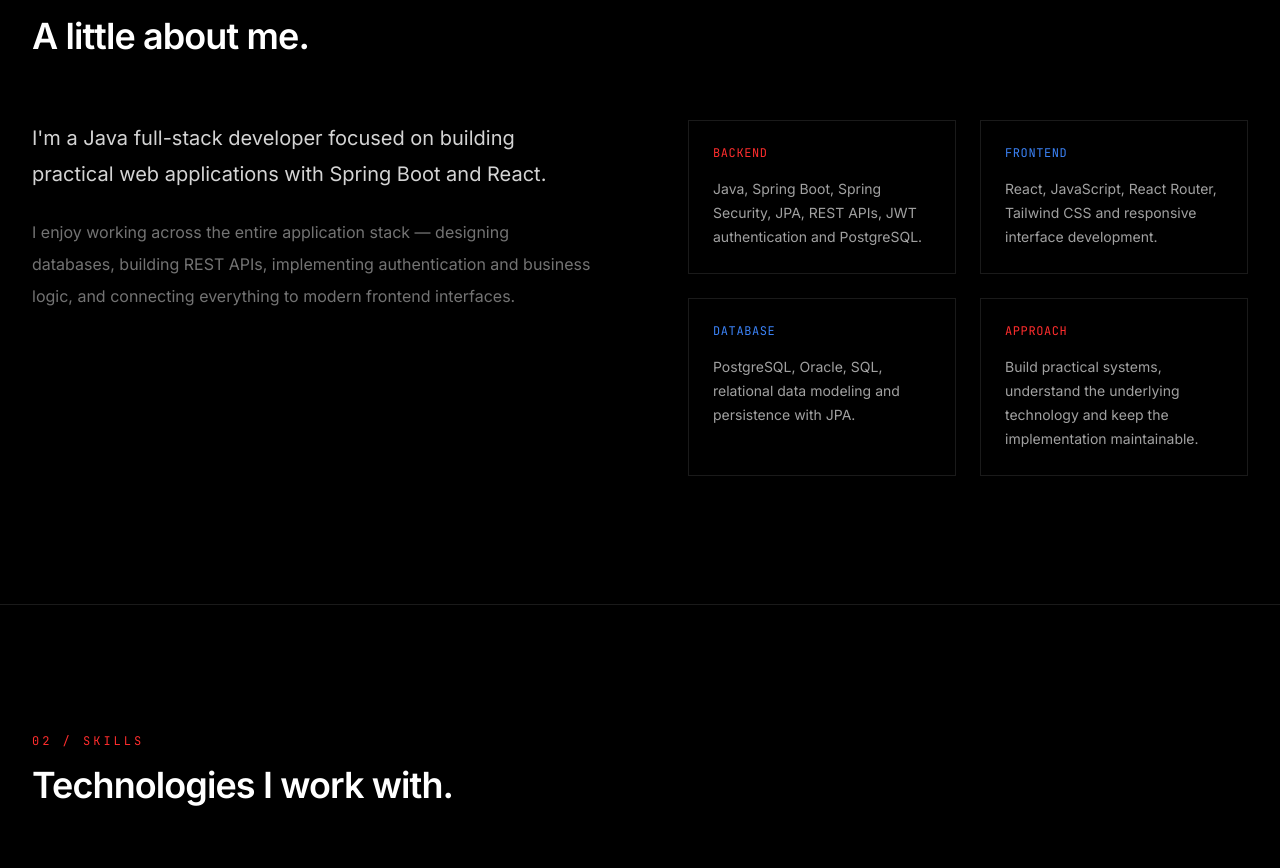
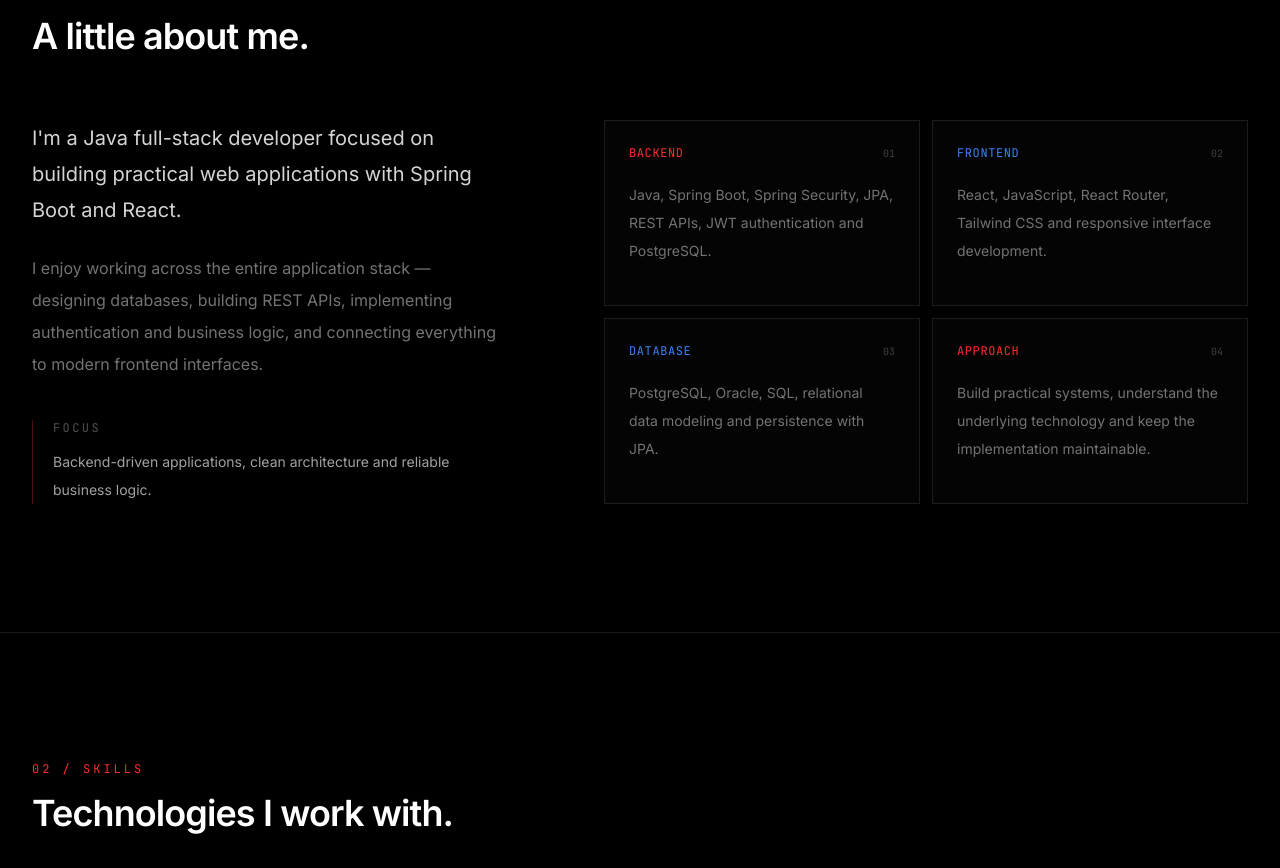
Before and after one commit to sunny-kumar-rana/portfolio, a React app: page / in a window 1280 px wide. Shown: the part 945-1813 px from the top of the page. Built offline with nearby package versions, Linux system fonts and the light colour scheme; the HTML template or start-up script is replaced by a standard one.

Commit message:
About section polish

```diff
--- a/src/components/About.jsx
+++ b/src/components/About.jsx
@@ -1,4 +1,31 @@
 function About() {
+    const areas = [
+        {
+            label: 'BACKEND',
+            accent: 'red',
+            description:
+                'Java, Spring Boot, Spring Security, JPA, REST APIs, JWT authentication and PostgreSQL.',
+        },
+        {
+            label: 'FRONTEND',
+            accent: 'blue',
+            description:
+                'React, JavaScript, React Router, Tailwind CSS and responsive interface development.',
+        },
+        {
+            label: 'DATABASE',
+            accent: 'blue',
+            description:
+                'PostgreSQL, Oracle, SQL, relational data modeling and persistence with JPA.',
+        },
+        {
+            label: 'APPROACH',
+            accent: 'red',
+            description:
+                'Build practical systems, understand the underlying technology and keep the implementation maintainable.',
+        },
+    ]
+
     return (
         <section
             id="about"
@@ -15,65 +42,58 @@ function About() {
                     </h2>
                 </div>
 
-                <div className="grid gap-12 lg:grid-cols-2 lg:gap-24">
+                <div className="grid gap-16 lg:grid-cols-[0.85fr_1.15fr] lg:gap-24">
                     <div>
-                        <p className="text-xl leading-9 text-neutral-300">
+                        <p className="max-w-xl text-xl leading-9 text-neutral-300">
                             I'm a Java full-stack developer focused on building
                             practical web applications with Spring Boot and React.
                         </p>
 
-                        <p className="mt-6 leading-8 text-neutral-500">
+                        <p className="mt-6 max-w-xl leading-8 text-neutral-500">
                             I enjoy working across the entire application stack —
                             designing databases, building REST APIs, implementing
                             authentication and business logic, and connecting
                             everything to modern frontend interfaces.
                         </p>
+
+                        <div className="mt-10 border-l border-accent-red/30 pl-5">
+                            <p className="font-mono text-xs tracking-[0.2em] text-neutral-600">
+                                FOCUS
+                            </p>
+
+                            <p className="mt-3 text-sm leading-7 text-neutral-400">
+                                Backend-driven applications, clean architecture
+                                and reliable business logic.
+                            </p>
+                        </div>
                     </div>
 
-                    <div className="grid gap-6 sm:grid-cols-2">
-                        <div className="border border-white/10 p-6 transition-colors duration-300 hover:border-accent-red/40">
-                            <p className="font-mono text-xs tracking-wider text-accent-red">
-                                BACKEND
-                            </p>
+                    <div className="grid gap-3 sm:grid-cols-2">
+                        {areas.map((area, index) => (
+                            <div
+                                key={area.label}
+                                className="group border border-white/10 bg-neutral-950/40 p-6 transition-all duration-300 hover:-translate-y-0.5 hover:border-white/20"
+                            >
+                                <div className="flex items-center justify-between">
+                                    <p
+                                        className={`font-mono text-xs tracking-wider ${area.accent === 'red'
+                                            ? 'text-accent-red'
+                                            : 'text-accent-blue'
+                                            }`}
+                                    >
+                                        {area.label}
+                                    </p>
 
-                            <p className="mt-4 text-sm leading-6 text-neutral-400">
-                                Java, Spring Boot, Spring Security, JPA, REST APIs,
-                                JWT authentication and PostgreSQL.
-                            </p>
-                        </div>
+                                    <span className="font-mono text-[10px] text-neutral-700">
+                                        {String(index + 1).padStart(2, '0')}
+                                    </span>
+                                </div>
 
-                        <div className="border border-white/10 p-6 transition-colors duration-300 hover:border-accent-blue/40">
-                            <p className="font-mono text-xs tracking-wider text-accent-blue">
-                                FRONTEND
-                            </p>
-
-                            <p className="mt-4 text-sm leading-6 text-neutral-400">
-                                React, JavaScript, React Router, Tailwind CSS and
-                                responsive interface development.
-                            </p>
-                        </div>
-
-                        <div className="border border-white/10 p-6 transition-colors duration-300 hover:border-accent-blue/40">
-                            <p className="font-mono text-xs tracking-wider text-accent-blue">
-                                DATABASE
-                            </p>
-
-                            <p className="mt-4 text-sm leading-6 text-neutral-400">
-                                PostgreSQL, Oracle, SQL, relational data modeling
-                                and persistence with JPA.
-                            </p>
-                        </div>
-
-                        <div className="border border-white/10 p-6 transition-colors duration-300 hover:border-accent-red/40">
-                            <p className="font-mono text-xs tracking-wider text-accent-red">
-                                APPROACH
-                            </p>
-
-                            <p className="mt-4 text-sm leading-6 text-neutral-400">
-                                Build practical systems, understand the underlying
-                                technology and keep the implementation maintainable.
-                            </p>
-                        </div>
+                                <p className="mt-5 text-sm leading-7 text-neutral-500 transition-colors duration-300 group-hover:text-neutral-400">
+                                    {area.description}
+                                </p>
+                            </div>
+                        ))}
                     </div>
                 </div>
             </div>
```
